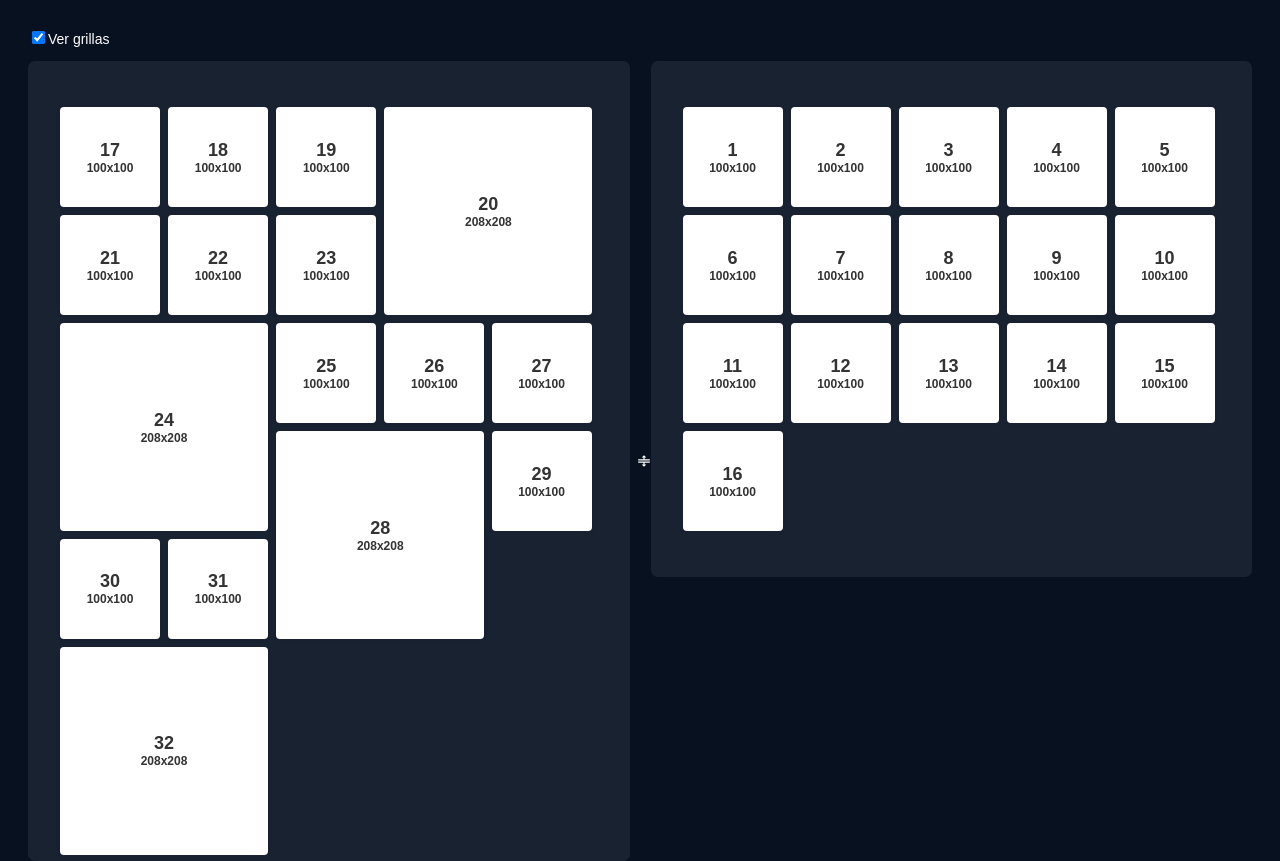
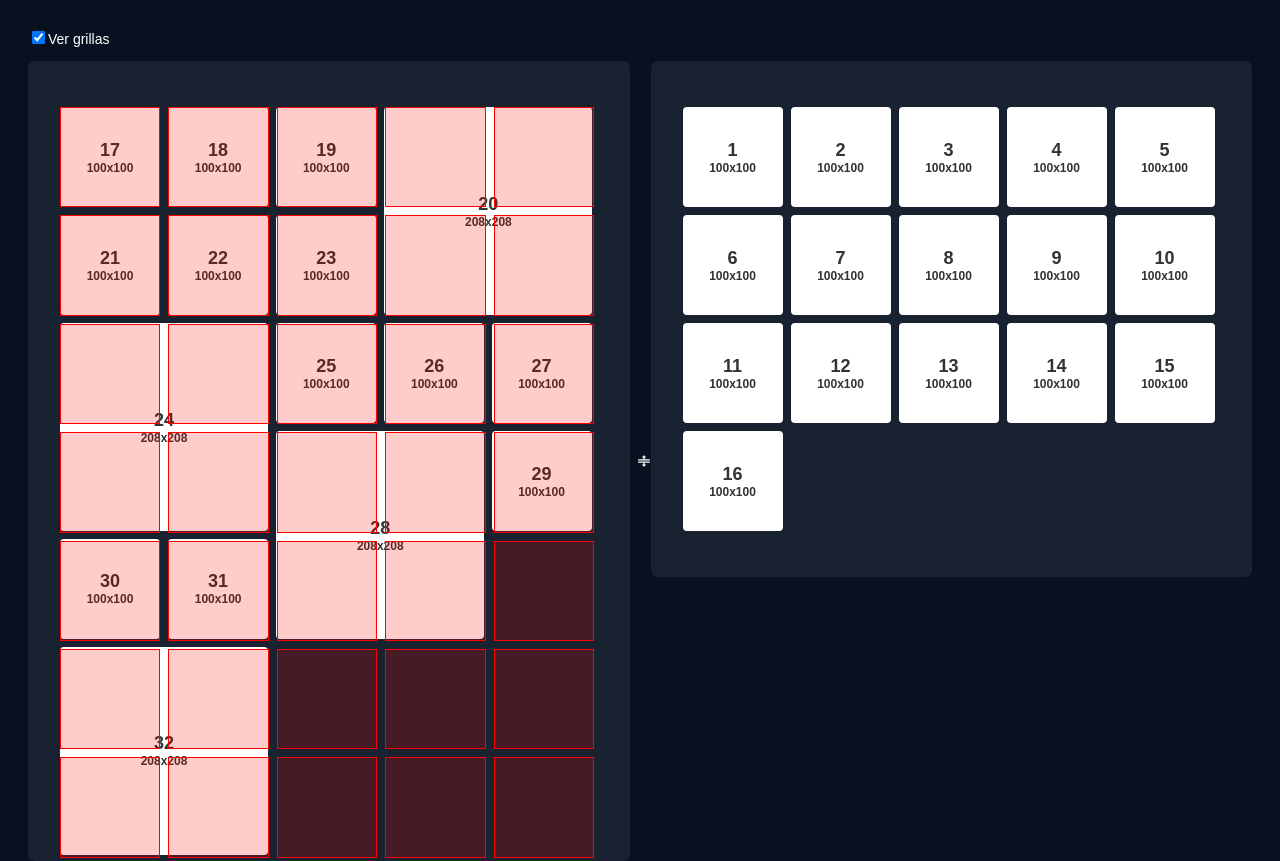
Before and after one commit to marsidev/resizable-panels-with-movable-items, a React (Vite) app: page / in a window 1280 px wide. Both pictures are taken after a click on the checkbox 38 px from the left and 37 px from the top of the page. Built offline with nearby package versions, Linux system fonts and the light colour scheme.

Commit message:
add grid helper

```diff
--- a/package.json
+++ b/package.json
@@ -14,7 +14,6 @@
     "@dnd-kit/sortable": "^7.0.2",
     "@dnd-kit/utilities": "^3.2.1",
     "@formkit/auto-animate": "^1.0.0-beta.5",
-    "@react-hook/resize-observer": "^1.2.6",
     "classnames": "^2.3.2",
     "framer-motion": "6.5.1",
     "phosphor-react": "^1.4.1",
--- a/src/App.jsx
+++ b/src/App.jsx
@@ -1,12 +1,11 @@
 import styled from 'styled-components'
 import { DndContext, KeyboardSensor, MeasuringStrategy, MouseSensor, TouchSensor, closestCorners, useSensor, useSensors } from '@dnd-kit/core'
 import { defaultAnimateLayoutChanges, sortableKeyboardCoordinates } from '@dnd-kit/sortable'
-import { useEffect, useRef, useState } from 'react'
+import { useEffect, useState } from 'react'
 import useMeasure from 'react-use-measure'
 import { DnDPanel, Panel, PanelGroup, ResizeHandle } from '~/panel-components'
 import { useStore } from '~/store'
 import { defaultGridGap, minTileSize, tilesContainerPadding } from '~/constants'
-// import { useDimensions } from '~/use-dimensions'
 
 const Container = styled.div`
   width: 100%;
--- /dev/null
+++ b/src/dnd-components/GridHelper.jsx
@@ -0,0 +1,66 @@
+import { memo, useEffect, useState } from 'react'
+import styled from 'styled-components'
+import { defaultGridGap, minTileSize, tilesContainerPadding } from '~/constants'
+
+const Wrapper = styled.div`
+  position: absolute;
+
+  /* inset: 0; */
+  z-index: 0;
+  display: grid;
+  grid-template-columns: ${({ $numColumns }) => `repeat(${$numColumns}, 1fr)`};
+  /* grid-template-rows: ${({ $numRows }) => `repeat(${$numRows}, 1fr)}`}; */
+  /* grid-auto-rows: ${minTileSize}px; */
+  /* grid-auto-flow: row; */
+  grid-gap: ${defaultGridGap}px;
+  user-select: none;
+  pointer-events: none;
+
+  margin-top: 14px;
+  margin-bottom: 14px;
+  padding: ${tilesContainerPadding}px;
+  width: ${({ $gridWidth }) => `${$gridWidth - 2 * tilesContainerPadding}px`};
+  height: ${({ $gridHeight }) => `${$gridHeight - 2 * tilesContainerPadding}px`};
+
+  & > div {
+    border: 1px solid red;
+    background-color: rgba(255, 0, 0, 0.2);
+    width: ${minTileSize - 1.6}px;
+    height: ${minTileSize - 1.6}px;
+  }
+`
+
+const Helper = ({ numColumns, mainGridRef, gridBounds }) => {
+  const [gridRows, setGridRows] = useState()
+
+  useEffect(() => {
+    if (!mainGridRef.current) return
+
+    // const gridScrollWidth = mainGridRef.current.offsetWidth
+    // const cols = Math.floor((gridScrollWidth + defaultGridGap) / (minTileSize + defaultGridGap))
+    const gridScrollHeight = mainGridRef.current.scrollHeight
+    const rows = Math.floor((gridScrollHeight + defaultGridGap) / (minTileSize + defaultGridGap))
+
+    // console.log({
+    //   grid: mainGridRef.current,
+    //   cols,
+    //   rows,
+    // })
+
+    setGridRows(rows)
+  }, [mainGridRef, numColumns])
+
+  return (
+    <Wrapper
+      $numColumns={numColumns || 1}
+      $numRows={gridRows || 1}
+      $gridHeight={gridBounds.height}
+      $gridWidth={gridBounds.width}
+      data-id="svg-grid-helper"
+    >
+      {Array.from({ length: numColumns * gridRows }).map(i => <div key={i} data="svg-grid-helper-item" />)}
+    </Wrapper>
+  )
+}
+
+export const GridHelper = memo(Helper)
--- a/src/panel-components/DnDPanel.jsx
+++ b/src/panel-components/DnDPanel.jsx
@@ -1,20 +1,25 @@
 import { SortableContext, rectSortingStrategy } from '@dnd-kit/sortable'
 import { useDroppable } from '@dnd-kit/core'
 import styled from 'styled-components'
-import { forwardRef } from 'react'
+import { forwardRef, useRef } from 'react'
 import { AnimatePresence } from 'framer-motion'
+import useMeasure from 'react-use-measure'
 import { GridContainer, SortableItem } from '~/dnd-components'
+import { GridHelper } from '~/dnd-components/GridHelper'
+import { useStore } from '~/store'
+import { useMergeRefs } from '~/use-merge-refs'
 
 export const PanelContainer = styled.div`
   display: flex;
   flex-direction: row;
   align-items: flex-start;
-  max-height: calc(100vh);
+  max-height: 100vh;
   background-color: var(--color-panel-background);
   justify-content: flex-start;
   height: 100%;
   border-radius: 0.5rem;
   overflow-y: auto;
+  position: relative;
 `
 
 export const DnDPanel = forwardRef((props, ref) => {
@@ -30,15 +35,15 @@ export const DnDPanel = forwardRef((props, ref) => {
   } = useDroppable({
     id: containerId,
   })
-
-  // useEffect(() => {
-  //   containerId === 'main' && console.log({ columns })
-  // }, [columns])
+  const [showGridLines] = useStore(s => [s.showGridLines])
+  const [measureRef, gridBounds] = useMeasure()
+  const grid = useRef()
+  const gridRefs = useMergeRefs(grid, setNodeRef, measureRef)
 
   return (
     <PanelContainer ref={ref} data-id="panel-container">
       <SortableContext id={containerId} items={items} strategy={strategy}>
-        <GridContainer ref={setNodeRef} columns={columns}>
+        <GridContainer ref={gridRefs} columns={columns}>
           <AnimatePresence>
             {items.map((item, index) => (
               <SortableItem
@@ -52,6 +57,14 @@ export const DnDPanel = forwardRef((props, ref) => {
             ))}
           </AnimatePresence>
         </GridContainer>
+
+        {showGridLines && containerId === 'main' && (
+          <GridHelper
+            numColumns={columns}
+            mainGridRef={grid}
+            gridBounds={gridBounds}
+          />
+        )}
       </SortableContext>
     </PanelContainer>
   )
```
Also changed, not shown: 1 other file (tests, documents, lock files or other folders).
